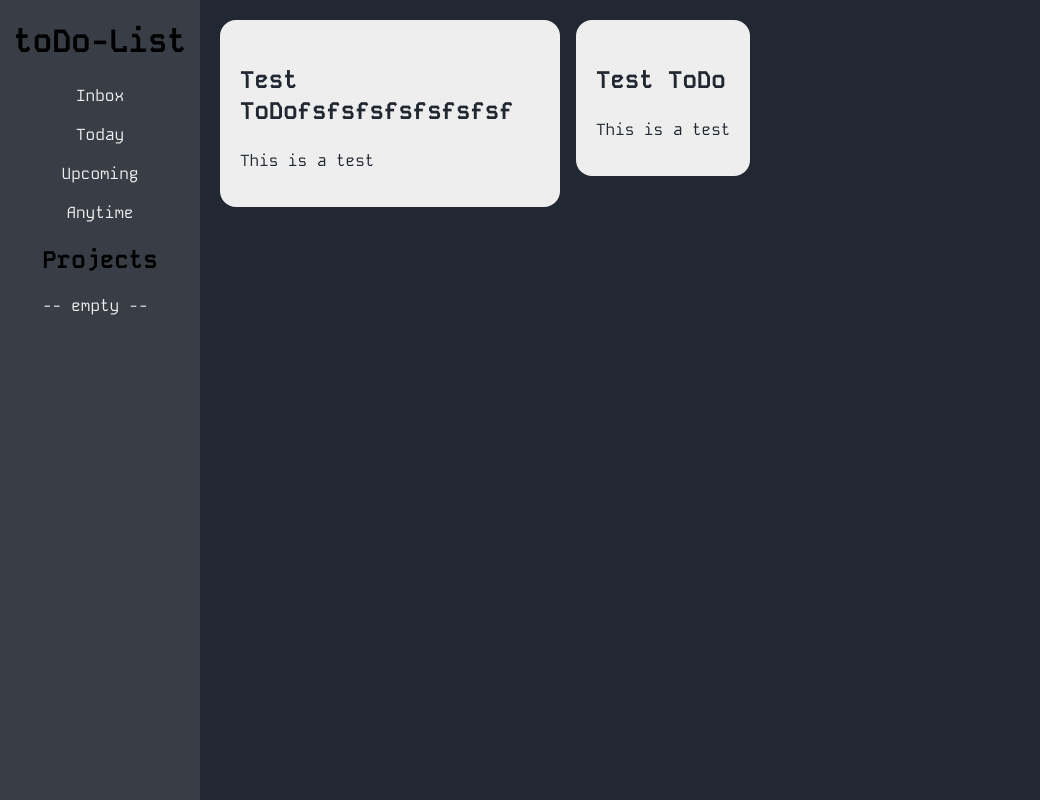
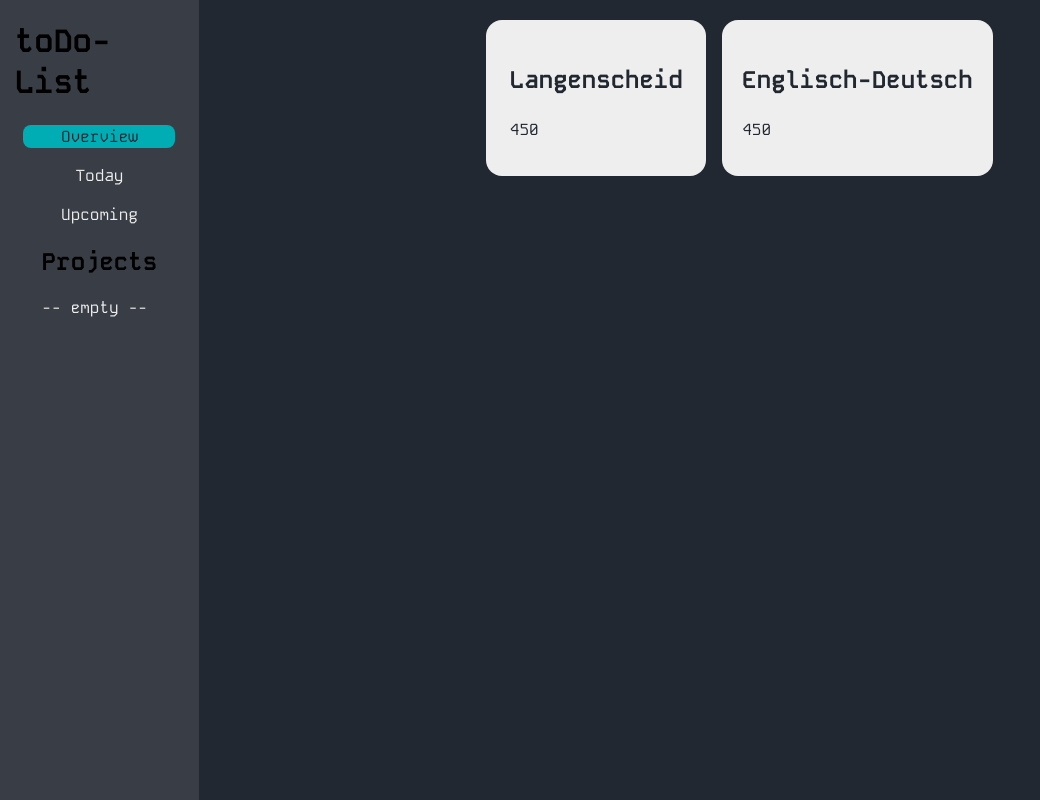
Before and after one commit to DerMoehre/toDo-List, a website with bundled scripts: page dist/index.html in a window 1280 px wide. Shown: the whole page, without its empty margins (0-1040 px from the left). Built offline with nearby package versions, Linux system fonts and the light colour scheme.

Commit message:
added card rendering

```diff
--- a/src/index.js
+++ b/src/index.js
@@ -2,6 +2,8 @@
 import './fonts.css';
 
 import { generateEmptyToDoHtml } from './templates/emptyToDo';
+import { renderToDoCard, generateOverviewToDoHtml, generateToDoCardHtml } from './templates/toDoOverview';
+import { myToDos, ToDoCard } from './templates/toDoCard';
 
 function renderEmptyToDoHtml () {
     let content = document.querySelector('.content_container');
@@ -10,7 +12,14 @@
 }
 
 function main() {
-    renderEmptyToDoHtml();
+    if (myToDos.length < 1) {
+        renderEmptyToDoHtml();
+    }else{
+        console.log("Test");
+        renderToDoCard();
+    }
+
+    console.log(myToDos);
 }
 
-//main();
+main();
--- a/src/style.css
+++ b/src/style.css
@@ -38,6 +38,7 @@
     align-items: center;
     width: 200px;
     height: 100vh;
+    padding: 0px 15px;
     background-color: var(--color-dark-gray);
 }
 
@@ -50,10 +51,16 @@
 
 .nav_button {
     border: none;
+    cursor: pointer;
     font-size: 16px;
     color: var(--color-gray);
     background-color: var(--color-dark-gray);
     border-radius: 8px;
+}
+
+.active {
+    color: var(--color-background);
+    background-color: var(--color-blue);
 }
 
 .nav_button:hover {
@@ -68,6 +75,7 @@
 .content_container {
     display: flex;
     justify-content: center;
+    width: 100%;
 }
 
 .empty_toDo {
@@ -82,6 +90,7 @@
     display: flex;
     justify-content: center;
     align-items: baseline;
+    align-content: baseline;
     padding: 20px;
     gap: 16px;
     flex-wrap: wrap;
@@ -93,6 +102,7 @@
     align-items: center;
     word-break: break-word;
     max-width: 300px;
+    min-width: 180px;
     border-radius: 16px;
     padding: 20px;
     background-color: var(--color-gray);
@@ -101,4 +111,5 @@
 
 .toDo_card:hover {
     border-left: 8px solid var(--color-blue);
+    transition: 0.2s;
 }
--- a/src/templates/emptyToDo.js
+++ b/src/templates/emptyToDo.js
@@ -1,9 +1,10 @@
+
 
 function generateEmptyToDoHtml () {
     return `
     <div class="empty_toDo">
-        <button class="nav_button large">Add ToDo</button>
-        <button class="nav_button large">Add Project</button>
+        <button class="nav_button large" id="nav_button_addItem">Add ToDo</button>
+        <button class="nav_button large" id="nav_button_addProject">Add Project</button>
     </div>
     `
 }
--- a/src/templates/toDoCard.js
+++ b/src/templates/toDoCard.js
@@ -1,3 +1,21 @@
+const myToDos = [
+    {
+        project: 'Duden',
+        title: 'Langenscheid',
+        description: 450,
+        dueDate: true,
+        priority: 'normal',
+    },
+    {
+        project: 'Duden',
+        title: 'Englisch-Deutsch',
+        description: 450,
+        dueDate: true,
+        priority: 'normal',
+    }
+];
+
+localStorage.setItem('data', JSON.stringify(myToDos));
 
 class ToDoCard {
 
@@ -8,4 +26,20 @@
         this.dueDate = dueDate;
         this.priotity = priotity;
     }
+
+    load() {
+        return JSON.parse(localStorage.getItem('data'));
+    }
+
+    save(newUser) {
+        myToDos.push(newUser);
+        localStorage.setItem('data', JSON.stringify(myToDos));
+    }
 }
+
+function test () {
+    const toDo = new ToDoCard("", "test2", "this was added with a function", "", "high");
+    toDo.save(toDo);
+}
+
+export { myToDos, ToDoCard }
--- /dev/null
+++ b/src/templates/toDoOverview.js
@@ -0,0 +1,38 @@
+import { myToDos } from "./toDoCard";
+
+
+function generateOverviewToDoHtml () {
+    console.log("toDo_container");
+    return `
+    <div class="toDo_container">
+
+    </div>
+    `;
+}
+
+function generateToDoCardHtml (title, description) {
+    console.log("toDo Card");
+    return `
+        <div class="toDo_card">
+            <div class="top_toDo_card"></div>
+            <div class="card_content">
+                <p class="title_card">${title}</p>
+                <p class="description_card">${description}</p>
+            </div>
+        </div>
+    `;
+}
+
+function renderToDoCard () {
+    console.log(myToDos[0].title);
+    let content = document.querySelector('.content_container');
+    content.innerHTML = '';
+    content.innerHTML += generateOverviewToDoHtml();
+    let toDoContainer = document.querySelector('.toDo_container');
+    for (let i = 0; i < myToDos.length; i++) {
+        console.log("for")
+        toDoContainer.innerHTML += generateToDoCardHtml(myToDos[i].title, myToDos[i].description);
+    }
+}
+
+export { renderToDoCard, generateOverviewToDoHtml, generateToDoCardHtml }
```
Also changed, not shown: dist/index.html, dist/index.js, dist/main.js, dist/style.css, dist/templates/emptyToDo.js, dist/templates/toDoCard.js, dist/templates/toDoOverview.js (added).
